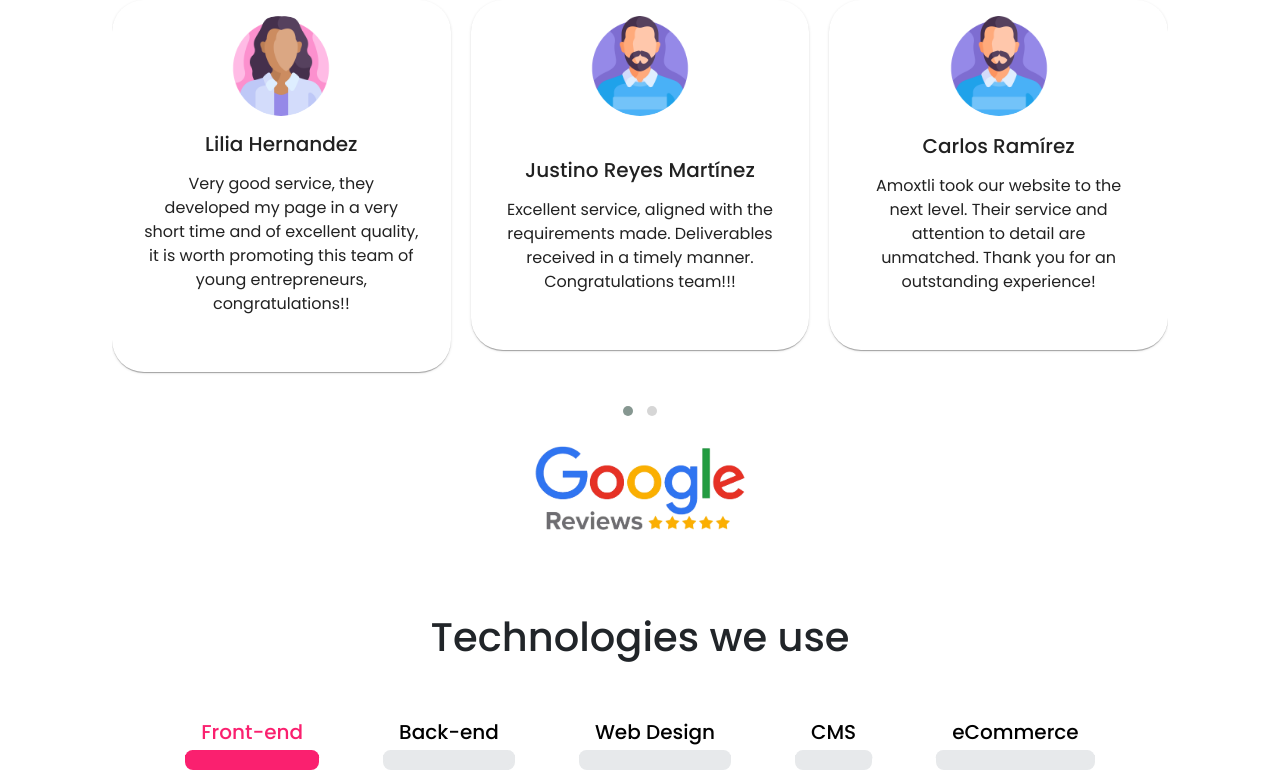
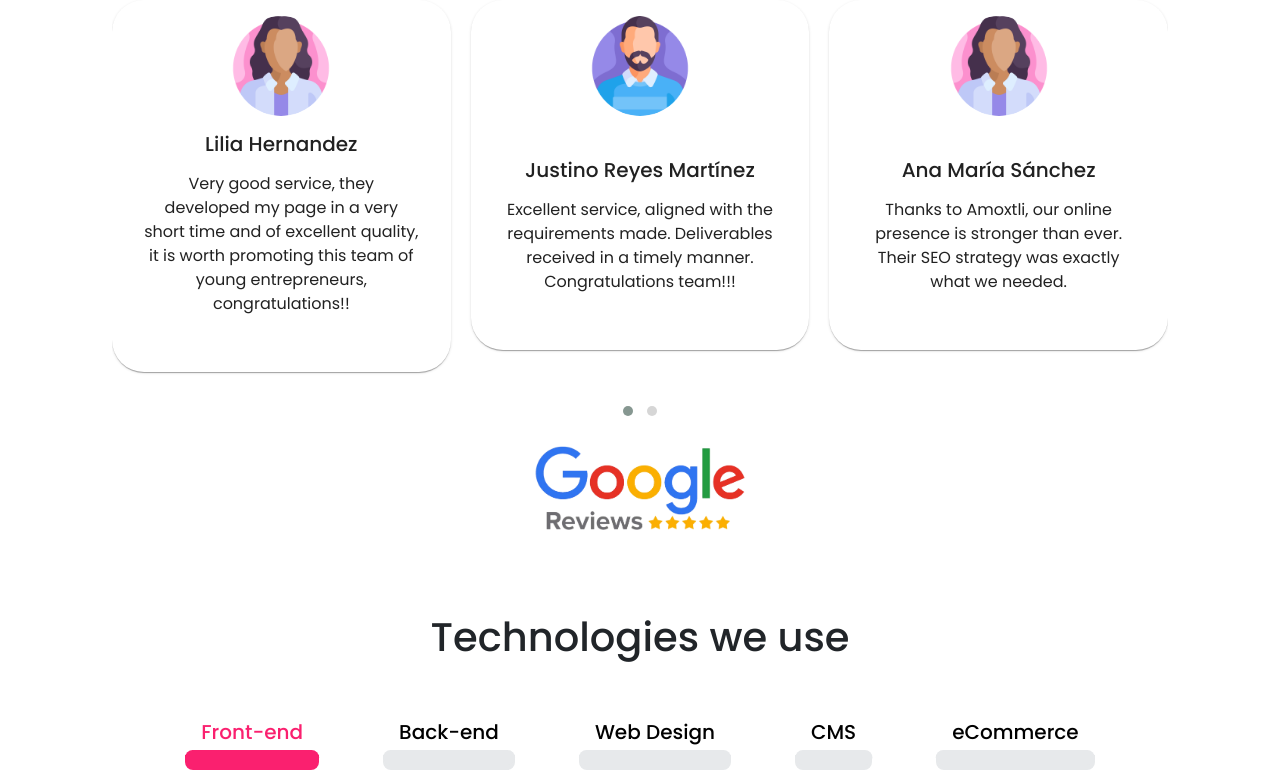
Before and after one commit to Amoxtli-Developers/amoxtli-website, a React (Create React App) app: page / in a window 1280 px wide. Shown: the part 2270-3053 px from the top of the page. Built offline with nearby package versions, Linux system fonts and the light colour scheme.

Commit message:
Testimonials modified

```diff
--- a/src/Components/Testimonial.js
+++ b/src/Components/Testimonial.js
@@ -23,24 +23,24 @@ const testimonials = [
     imageUrl: test2,
   },
   {
+    title: "Ana María Sánchez",
+    text: "Thanks to Amoxtli, our online presence is stronger than ever. Their SEO strategy was exactly what we needed.",
+    imageUrl: test1,
+  },
+  {
     title: "Carlos Ramírez",
     text: "Amoxtli took our website to the next level. Their service and attention to detail are unmatched. Thank you for an outstanding experience!",
     imageUrl: test2,
   },
   {
-    title: "Ana María Sánchez",
-    text: "Thanks to Amoxtli, our online presence is stronger than ever. Their SEO strategy was exactly what we needed.",
+    title: "Luisa Fernández",
+    text: "Amoxtli's redesign of my online store has been a resounding success. Their focus on UX/UI made a real difference for my customers.",
     imageUrl: test1,
   },
   {
     title: "Eduardo López",
     text: "The team at Amoxtli delivered our mobile app on time and with exceptional quality. They are true professionals in development.",
     imageUrl: test2,
-  },
-  {
-    title: "Luisa Fernández",
-    text: "Amoxtli's redesign of my online store has been a resounding success. Their focus on UX/UI made a real difference for my customers.",
-    imageUrl: test1,
   },
   // Add more testimonials here
 ];
```
